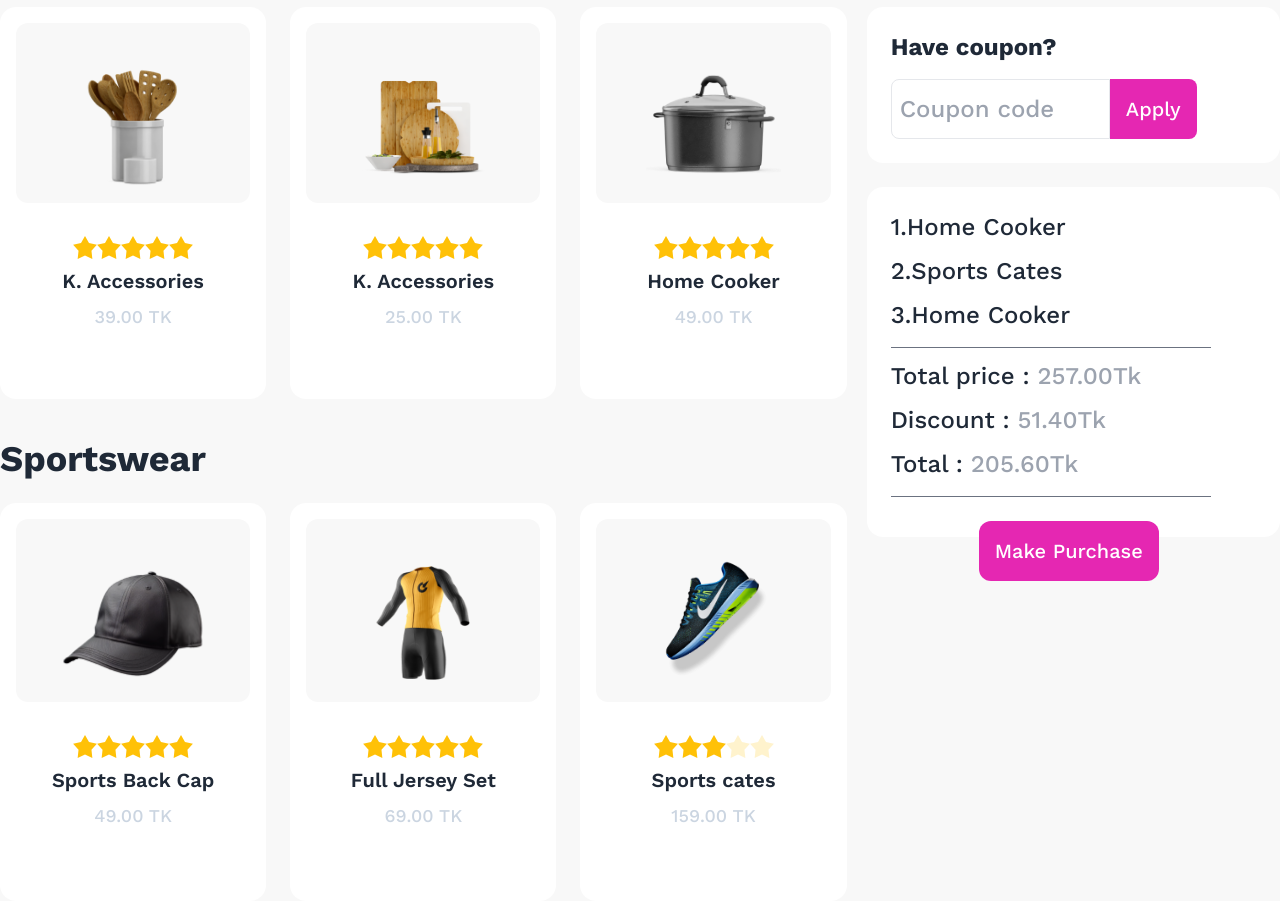
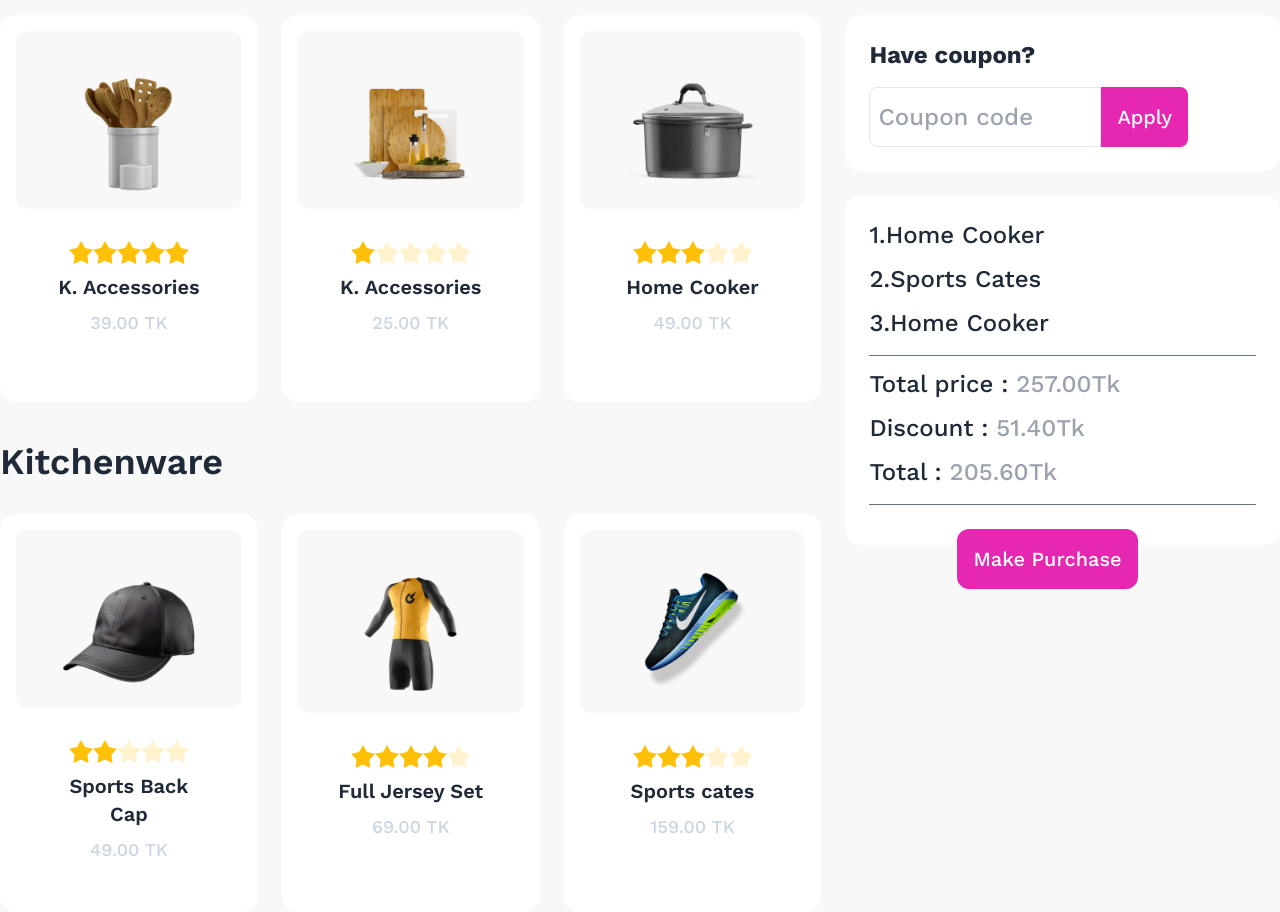
Before and after one commit to tuhinhossain123/assingment-5, a plain HTML site: page index.html in a window 1280 px wide. Shown: the part 653-1565 px from the top of the page. Drawn offline with nearby package versions, Linux system fonts and the light colour scheme.

Commit message:
full code update

```diff
--- a/index.html
+++ b/index.html
@@ -33,7 +33,8 @@
     <header class="bg-[#F9F6E2]">
       <section>
         <div
-          class="flex flex-col lg:flex-row justify-center items-center space-x-10">
+          class="flex flex-col lg:flex-row justify-center items-center lg:space-x-10"
+        >
           <div>
             <h3 class="text-2xl font-medium text-center mb-8">
               ---SALE FEVER---
@@ -44,14 +45,16 @@
             </h1>
             <div class="flex justify-center space-x-5 items-center">
               <p class="text-xl font-medium">Use Promo Code</p>
-              <button class=" bg-[#E527B2] rounded-xl px-5 py-3 text-white text-xl">
+              <button
+                class="bg-[#E527B2] rounded-xl px-5 py-3 text-white text-xl"
+              >
                 SELL200
               </button>
             </div>
           </div>
           <div>
             <img
-              class="w-[500px] h-[500px]"
+              class="lg:w-[500px] lg:h-[500px]"
               src="./images/Summer 1.png"
               alt=""
             />
@@ -60,58 +63,54 @@
       </section>
     </header>
 
-    <main class="bg-[#F8F8F8] pt-24">
+    <main class="sm:bg-none lg:bg-[#F8F8F8] pt-24">
       <section class="container mx-auto">
-        <div class="grid grid-cols-12 gap-5">
-          <div class="col-span-8 items-center">
-            <h2 class="text-4xl font-bold mb-6">Kitchenware</h2>
-            <div class="grid grid-cols-3 gap-6">
+        <h2 class="text-4xl font-semibold mb-8">Kitchenware</h2>
+        <div class="flex flex-col lg:flex-row gap-6">
+          <div>
+            <div class="grid sm:grid-cols-1 md:grid-cols-2 lg:grid-cols-3 gap-x-6 sm:gap-y-0 lg:gap-y-32">
               <!-- card 1 -->
-              <div class="card bg-base-100 p-4">
-                <div class=" px-10 pt-10 bg-[#F8F8F8] p-4 h-2/4 rounded-xl">
-                  <img
-                    src="./images/prod1.png"
-                    alt=""
-                    class="h-full mx-auto"
-                  />
+              <div id="" class="card bg-base-100 p-4">
+                <div class="px-10 pt-10 bg-[#F8F8F8] p-4 h-2/4 rounded-xl">
+                  <img src="./images/prod1.png" alt="" class="h-full mx-auto" />
                 </div>
                 <div class="card-body items-center text-center">
-                  <div class="rating">
+                  <div class="rating ">
                     <input
                       type="radio"
-                      name="rating-2"
+                      name="rating-1"
                       class="mask mask-star-2 bg-[#FFC107]"
                     />
                     <input
                       type="radio"
-                      name="rating-2"
+                      name="rating-1"
                       class="mask mask-star-2 bg-[#FFC107]"
                     />
                     <input
                       type="radio"
-                      name="rating-2"
+                      name="rating-1"
                       class="mask mask-star-2 bg-[#FFC107]"
                       checked
                     />
                     <input
                       type="radio"
-                      name="rating-2"
+                      name="rating-1"
                       class="mask mask-star-2 bg-[#FFC107]"
                     />
                     <input
                       type="radio"
-                      name="rating-2"
+                      name="rating-1"
                       class="mask mask-star-2 bg-[#FFC107]"
                     />
                   </div>
-                  <h2 class="card-title text-xl font-semibold">
+                  <h2 class="card-title text-xl font-semibold ">
                     K. Accessories
                   </h2>
-                  <h4 class="text-lg text-slate-300">39.00 TK</h4>
+                  <h4 class="text-lg text-slate-300 ">39.00 TK</h4>
                 </div>
               </div>
               <!-- card 2 -->
-              <div class="card bg-base-100 p-4">
+              <div id="" class="card bg-base-100 p-4">
                 <div class="px-10 pt-10 bg-[#F8F8F8] p-4 h-2/4 rounded-xl">
                   <img src="./images/prod2.png" alt="" class="h-full mx-auto" />
                 </div>
@@ -119,28 +118,29 @@
                   <div class="rating">
                     <input
                       type="radio"
-                      name="rating-2"
-                      class="mask mask-star-2 bg-[#FFC107]"
-                    />
-                    <input
-                      type="radio"
-                      name="rating-2"
-                      class="mask mask-star-2 bg-[#FFC107]"
-                    />
-                    <input
-                      type="radio"
-                      name="rating-2"
+                      name="rating-1"
                       class="mask mask-star-2 bg-[#FFC107]"
                       checked
                     />
                     <input
                       type="radio"
-                      name="rating-2"
+                      name="rating-1"
                       class="mask mask-star-2 bg-[#FFC107]"
                     />
                     <input
                       type="radio"
-                      name="rating-2"
+                      name="rating-1"
+                      class="mask mask-star-2 bg-[#FFC107]"
+
+                    />
+                    <input
+                      type="radio"
+                      name="rating-1"
+                      class="mask mask-star-2 bg-[#FFC107]"
+                    />
+                    <input
+                      type="radio"
+                      name="rating-1"
                       class="mask mask-star-2 bg-[#FFC107]"
                     />
                   </div>
@@ -151,7 +151,7 @@
                 </div>
               </div>
               <!-- card 3 -->
-              <div class="card bg-base-100 p-4">
+              <div id="" class="card bg-base-100 p-4">
                 <div class="px-10 pt-10 bg-[#F8F8F8] p-4 h-2/4 rounded-xl">
                   <img src="./images/prod3.png" alt="" class="h-full mx-auto" />
                 </div>
@@ -159,42 +159,44 @@
                   <div class="rating">
                     <input
                       type="radio"
-                      name="rating-2"
+                      name="rating-3"
                       class="mask mask-star-2 bg-[#FFC107]"
                     />
                     <input
                       type="radio"
-                      name="rating-2"
+                      name="rating-3"
                       class="mask mask-star-2 bg-[#FFC107]"
                     />
                     <input
                       type="radio"
-                      name="rating-2"
+                      name="rating-3"
                       class="mask mask-star-2 bg-[#FFC107]"
                       checked
                     />
                     <input
                       type="radio"
-                      name="rating-2"
+                      name="rating-3"
                       class="mask mask-star-2 bg-[#FFC107]"
                     />
                     <input
                       type="radio"
-                      name="rating-2"
+                      name="rating-3"
                       class="mask mask-star-2 bg-[#FFC107]"
                     />
                   </div>
-                  <h2 class="card-title text-xl font-semibold">Home Cooker</h2>
+                  <h2 class="card-title text-xl font-semibold">
+                    Home Cooker
+                  </h2>
                   <h4 class="text-lg text-slate-300">49.00 TK</h4>
                 </div>
               </div>
             </div>
-            <!-- card second section -->
-            <div class="col-span-8 pt-10">
-              <h2 class="text-4xl font-bold mb-6">Sportswear</h2>
-              <div class="grid grid-cols-3 gap-6">
+
+            <!-- second part -->
+            <h2 class="text-4xl font-semibold mb-8 lg:mt-10">Kitchenware</h2>
+            <div class="grid sm:grid-cols-1 md:grid-cols-2 lg:grid-cols-3 gap-x-6 sm:gap-y-0 lg:gap-y-32">
               <!-- card 4 -->
-                <div class="card bg-base-100 p-4">
+              <div id="" class="card bg-base-100 p-4">
                 <div class="px-10 pt-10 bg-[#F8F8F8] p-4 h-2/4 rounded-xl">
                   <img src="./images/prod4.png" alt="" class="h-full mx-auto" />
                 </div>
@@ -202,28 +204,29 @@
                   <div class="rating">
                     <input
                       type="radio"
-                        name="rating-2"
+                      name="rating-4"
                       class="mask mask-star-2 bg-[#FFC107]"
                     />
                     <input
                       type="radio"
-                        name="rating-2"
-                        class="mask mask-star-2 bg-[#FFC107]"
-                      />
-                      <input
-                        type="radio"
-                        name="rating-2"
+                      name="rating-4"
                       class="mask mask-star-2 bg-[#FFC107]"
                       checked
                     />
                     <input
                       type="radio"
-                        name="rating-2"
+                      name="rating-4"
+                      class="mask mask-star-2 bg-[#FFC107]"
+
+                    />
+                    <input
+                      type="radio"
+                      name="rating-4"
                       class="mask mask-star-2 bg-[#FFC107]"
                     />
                     <input
                       type="radio"
-                        name="rating-2"
+                      name="rating-4"
                       class="mask mask-star-2 bg-[#FFC107]"
                     />
                   </div>
@@ -234,7 +237,7 @@
                 </div>
               </div>
               <!-- card 5 -->
-                <div class="card bg-base-100 p-4">
+              <div id="" class="card bg-base-100 p-4">
                 <div class="px-10 pt-10 bg-[#F8F8F8] p-4 h-2/4 rounded-xl">
                   <img src="./images/prod5.png" alt="" class="h-full mx-auto" />
                 </div>
@@ -242,28 +245,28 @@
                   <div class="rating">
                     <input
                       type="radio"
-                        name="rating-2"
+                      name="rating-5"
                       class="mask mask-star-2 bg-[#FFC107]"
                     />
                     <input
                       type="radio"
-                        name="rating-2"
+                      name="rating-5"
                       class="mask mask-star-2 bg-[#FFC107]"
                     />
                     <input
                       type="radio"
-                        name="rating-2"
+                      name="rating-5"
+                      class="mask mask-star-2 bg-[#FFC107]"
+                    />
+                    <input
+                      type="radio"
+                      name="rating-5"
                       class="mask mask-star-2 bg-[#FFC107]"
                       checked
                     />
                     <input
                       type="radio"
-                        name="rating-2"
-                        class="mask mask-star-2 bg-[#FFC107]"
-                      />
-                      <input
-                        type="radio"
-                        name="rating-2"
+                      name="rating-5"
                       class="mask mask-star-2 bg-[#FFC107]"
                     />
                   </div>
@@ -274,7 +277,7 @@
                 </div>
               </div>
               <!-- card 6 -->
-                <div class="card bg-base-100 p-4">
+              <div id="" class="card bg-base-100 p-4">
                 <div class="px-10 pt-10 bg-[#F8F8F8] p-4 h-2/4 rounded-xl">
                   <img src="./images/prod6.png" alt="" class="h-full mx-auto" />
                 </div>
@@ -282,42 +285,39 @@
                   <div class="rating">
                     <input
                       type="radio"
-                        name="rating-2"
+                      name="rating-6"
                       class="mask mask-star-2 bg-[#FFC107]"
                     />
                     <input
                       type="radio"
-                        name="rating-2"
+                      name="rating-6"
                       class="mask mask-star-2 bg-[#FFC107]"
                     />
                     <input
                       type="radio"
-                        name="rating-2"
+                      name="rating-6"
                       class="mask mask-star-2 bg-[#FFC107]"
                       checked
                     />
                     <input
                       type="radio"
-                        name="rating-2"
+                      name="rating-6"
                       class="mask mask-star-2 bg-[#FFC107]"
                     />
                     <input
                       type="radio"
-                        name="rating-2"
+                      name="rating-6"
                       class="mask mask-star-2 bg-[#FFC107]"
                     />
                   </div>
-                    <h2 class="card-title text-xl font-semibold">
-                      Sports cates
-                    </h2>
+                  <h2 class="card-title text-xl font-semibold">Sports cates</h2>
                   <h4 class="text-lg text-slate-300">159.00 TK</h4>
                 </div>
               </div>
             </div>
           </div>
-          </div>
-
-          <div class="col-span-4 pt-16">
+          <div>
+            <div class="">
               <div class="card bg-base-100 text-2xl p-6">
                 <h2 class="mb-4 text-2xl font-bold">Have coupon?</h2>
                 <div class="flex">
@@ -326,7 +326,9 @@
                     type="text"
                     placeholder="Coupon code"
                   />
-                <button class=" bg-[#E527B2] rounded-e-lg p-4 text-white text-xl">
+                  <button
+                    class="bg-[#E527B2] rounded-e-lg p-4 text-white text-xl"
+                  >
                     Apply
                   </button>
                 </div>
@@ -337,7 +339,7 @@
                   <h2>2.Sports Cates</h2>
                   <h2>3.Home Cooker</h2>
                 </div>
-              <hr class="border-gray-500 w-[320px] mt-4" />
+                <hr class="border-gray-500 sm:w-1/2 lg:w-full mt-4" />
 
                 <div class="mt-3 space-y-3">
                   <h2>
@@ -346,16 +348,20 @@
                   <h2>Discount : <span class="text-gray-400">51.40Tk</span></h2>
                   <h2>Total : <span class="text-gray-400">205.60Tk</span></h2>
                 </div>
-              <hr class="border-gray-500 w-[320px] mt-4 mb-4" />
+                <hr class="border-gray-500 sm:w-1/2 lg:w-full mt-4 mb-4" />
               </div>
-            <div class="absolute -mt-4 flex">
-              <button class=" bg-[#E527B2] rounded-xl p-4 text-white text-xl ml-28">
+              <div class="lg:absolute -mt-4 flex">
+                <button
+                  class="bg-[#E527B2] rounded-xl p-4 text-white text-xl ml-28">
                   Make Purchase
                 </button>
               </div>
             </div>
           </div>
+        </div>
       </section>
     </main>
+
+    <script src="js/index.js"></script>
   </body>
 </html>
--- /dev/null
+++ b/js/index.js
@@ -0,0 +1,3 @@
+function getCardField(){
+    console.log('card added')
+}
--- a/styles/style.css
+++ b/styles/style.css
@@ -2,3 +2,90 @@ body {
     font-family: 'Lato', sans-serif;
     font-family: 'Work Sans', sans-serif;
 }
+
+<!-- card 1 -->
+<div onclick="getCardField()" id="" class="card bg-base-100 p-4">
+  <div class="px-10 pt-10 bg-[#F8F8F8] p-4 h-2/4 rounded-xl">
+    <img src="./images/prod1.png" alt="" class="h-full mx-auto" />
+  </div>
+  <div class="card-body items-center text-center">
+    <div class="rating">
+      <input
+        type="radio"
+        name="rating-1"
+        class="mask mask-star-2 bg-[#FFC107]"
+      />
+      <input
+        type="radio"
+        name="rating-1"
+        class="mask mask-star-2 bg-[#FFC107]"
+      />
+      <input
+        type="radio"
+        name="rating-1"
+        class="mask mask-star-2 bg-[#FFC107]"
+        checked
+      />
+      <input
+        type="radio"
+        name="rating-1"
+        class="mask mask-star-2 bg-[#FFC107]"
+      />
+      <input
+        type="radio"
+        name="rating-1"
+        class="mask mask-star-2 bg-[#FFC107]"
+      />
+    </div>
+    <h2 class="card-title text-xl font-semibold">
+      K. Accessories
+    </h2>
+    <h4 class="text-lg text-slate-300">39.00 TK</h4>
+  </div>
+</div>
+
+
+
+
+
+<div class="pt-16">
+<div class="card bg-base-100 text-2xl p-6">
+  <h2 class="mb-4 text-2xl font-bold">Have coupon?</h2>
+  <div class="flex">
+    <input
+      class="border rounded-s-lg p-2 w-3/5"
+      type="text"
+      placeholder="Coupon code"
+    />
+    <button
+      class="bg-[#E527B2] rounded-e-lg p-4 text-white text-xl"
+    >
+      Apply
+    </button>
+  </div>
+</div>
+<div class="card bg-base-100 text-2xl p-6 mt-6 relative">
+  <div class="space-y-3">
+    <h2>1.Home Cooker</h2>
+    <h2>2.Sports Cates</h2>
+    <h2>3.Home Cooker</h2>
+  </div>
+  <hr class="border-gray-500 w-[360px] mt-4" />
+
+  <div class="mt-3 space-y-3">
+    <h2>
+      Total price : <span class="text-gray-400">257.00Tk</span>
+    </h2>
+    <h2>Discount : <span class="text-gray-400">51.40Tk</span></h2>
+    <h2>Total : <span class="text-gray-400">205.60Tk</span></h2>
+  </div>
+  <hr class="border-gray-500 w-[360px] mt-4 mb-4" />
+</div>
+<div class="absolute -mt-4 flex">
+  <button
+    class="bg-[#E527B2] rounded-xl p-4 text-white text-xl ml-28"
+  >
+    Make Purchase
+  </button>
+</div>
+</div>
```
Lines whose indentation alone changed are shown as unchanged.
